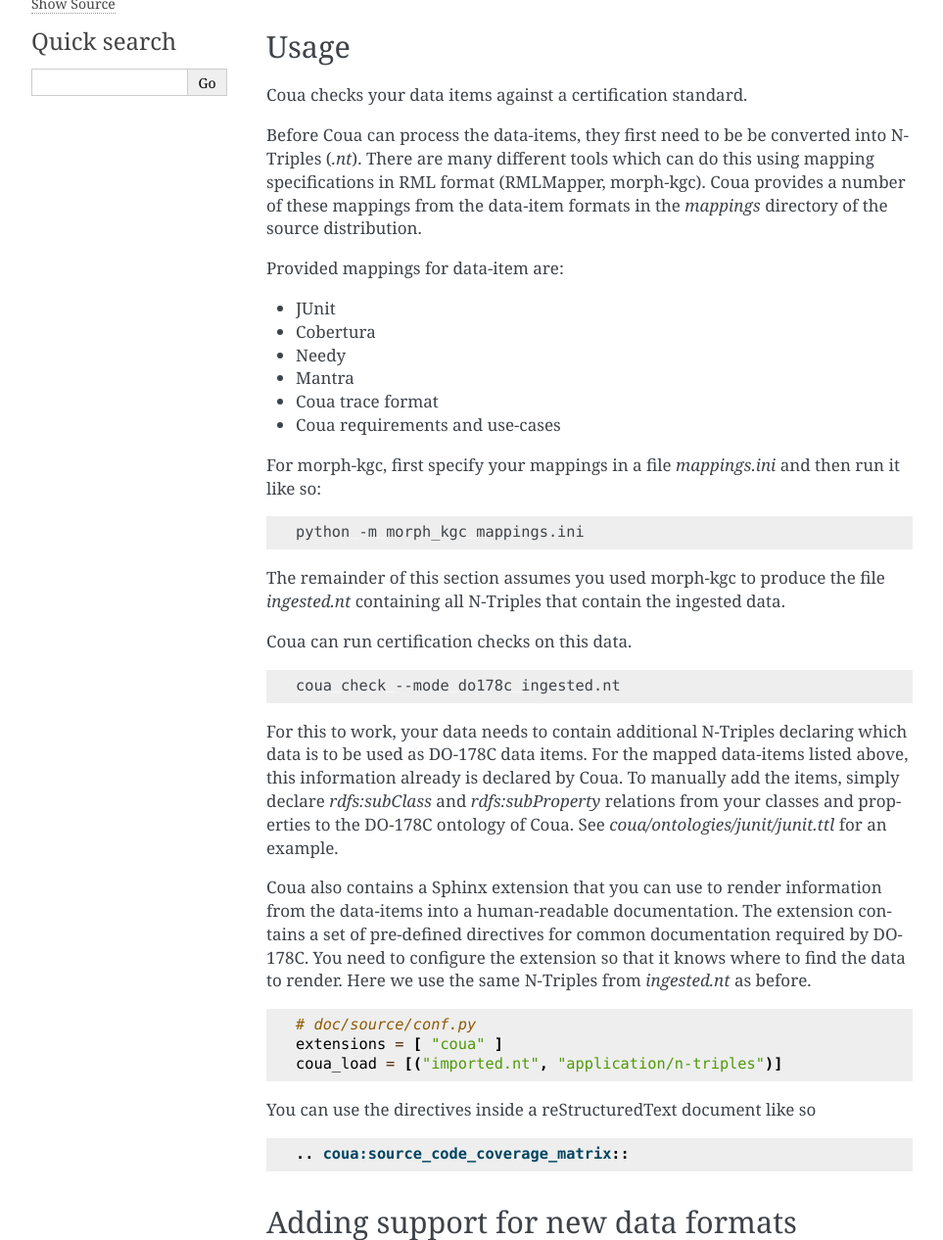
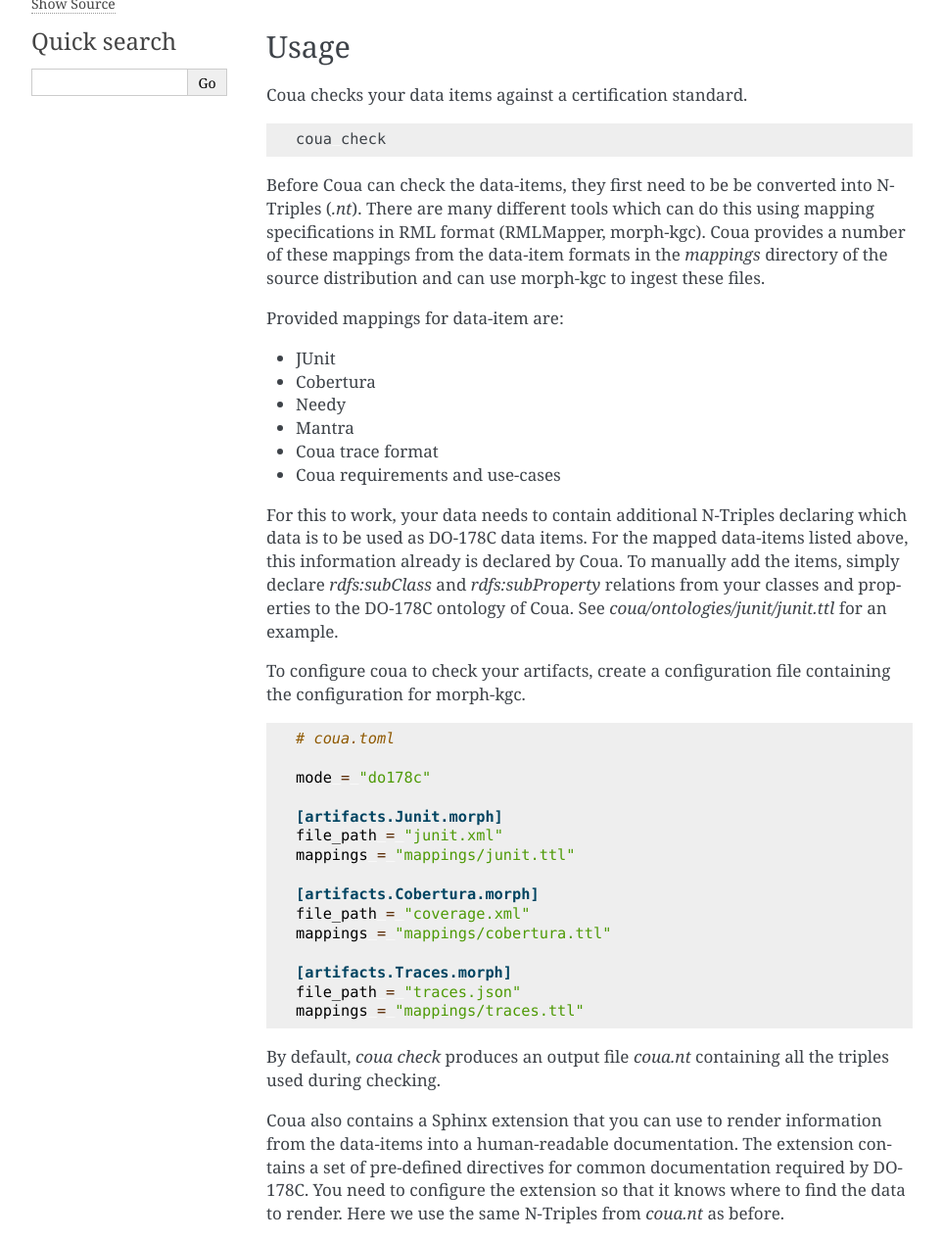
Before and after one commit to DLR-FT/coua, a Sphinx documentation site: the page built from doc/source/index.rst, in a window 1280 px wide and 1400 px high, scrolled down 275 px, cut to the strip 134-1400 px from the top of the window. Shown: the whole strip at 98% size, without its empty margins (148-1111 px from the left). Built offline with Sphinx 7.4.7, drawn with Linux system fonts in a browser that asks for light colours.

Commit message:
feat: make coua easier to use with only the artifact files

```diff
--- a/doc/source/index.rst
+++ b/doc/source/index.rst
@@ -25,11 +25,16 @@ Usage
 
 Coua checks your data items against a certification standard.
 
-Before Coua can process the data-items, they first need to be be converted
+.. code-block:: shell
+
+   coua check
+
+
+Before Coua can check the data-items, they first need to be be converted
 into N-Triples (`.nt`). There are many different tools which can do this using
 mapping specifications in RML format (RMLMapper, morph-kgc). Coua provides a
 number of these mappings from the data-item formats in the `mappings` directory
-of the source distribution.
+of the source distribution and can use morph-kgc to ingest these files.
 
 Provided mappings for data-item are:
 
@@ -40,22 +45,6 @@ Provided mappings for data-item are:
 * Coua trace format
 * Coua requirements and use-cases
 
-For morph-kgc, first specify your mappings in a file `mappings.ini` and then run
-it like so:
-
-.. code-block:: bash
-
-   python -m morph_kgc mappings.ini
-
-The remainder of this section assumes you used morph-kgc to produce the file
-`ingested.nt` containing all N-Triples that contain the ingested data.
-
-Coua can run certification checks on this data.
-
-.. code-block:: bash
-
-   coua check --mode do178c ingested.nt
-
 For this to work, your data needs to contain additional N-Triples declaring
 which data is to be used as DO-178C data items. For the mapped data-items
 listed above, this information already is declared by Coua. To manually add the
@@ -63,17 +52,42 @@ items, simply declare `rdfs:subClass` and `rdfs:subProperty` relations from your
 classes and properties to the DO-178C ontology of Coua. See `coua/ontologies/junit/junit.ttl`
 for an example.
 
+To configure coua to check your artifacts, create a configuration file
+containing the configuration for morph-kgc.
+
+.. code-block:: toml
+
+   # coua.toml
+
+   mode = "do178c"
+
+   [artifacts.Junit.morph]
+   file_path = "junit.xml"
+   mappings = "mappings/junit.ttl"
+
+   [artifacts.Cobertura.morph]
+   file_path = "coverage.xml"
+   mappings = "mappings/cobertura.ttl"
+
+   [artifacts.Traces.morph]
+   file_path = "traces.json"
+   mappings = "mappings/traces.ttl"
+
+
+By default, `coua check` produces an output file `coua.nt` containing all the
+triples used during checking.
+
 Coua also contains a Sphinx extension that you can use to render information
 from the data-items into a human-readable documentation. The extension contains
 a set of pre-defined directives for common documentation required by DO-178C.
 You need to configure the extension so that it knows where to find the data to render.
-Here we use the same N-Triples from `ingested.nt` as before.
+Here we use the same N-Triples from `coua.nt` as before.
 
 .. code-block:: python
 
    # doc/source/conf.py
    extensions = [ "coua" ]
-   coua_load = [("imported.nt", "application/n-triples")]
+   coua_load = [("coua.nt", "application/n-triples")]
 
 
 You can use the directives inside a reStructuredText document like so
--- a/pyproject.toml
+++ b/pyproject.toml
@@ -7,6 +7,7 @@ name = "coua"
 description = "Certification Ontologies Using Automation"
 version = "0.0.1"
 dependencies = [
+    "morph-kgc",
     "pyoxigraph",
     "rdflib",
     "sphinx",
@@ -14,7 +15,6 @@ dependencies = [
 ]
 optional-dependencies.test = [
     "black",
-    "morph-kgc",
     "mypy",
     "types-docutils",
     "pytest",
```
Also changed, not shown: coua.toml (added, +13 -0 lines), 4 other files.
